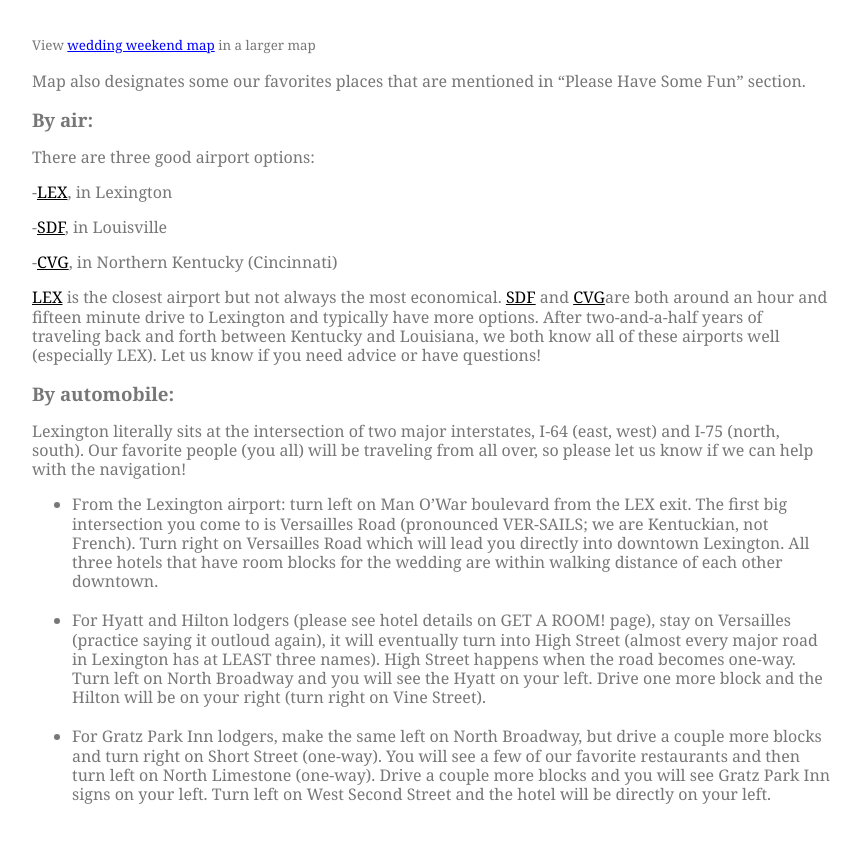
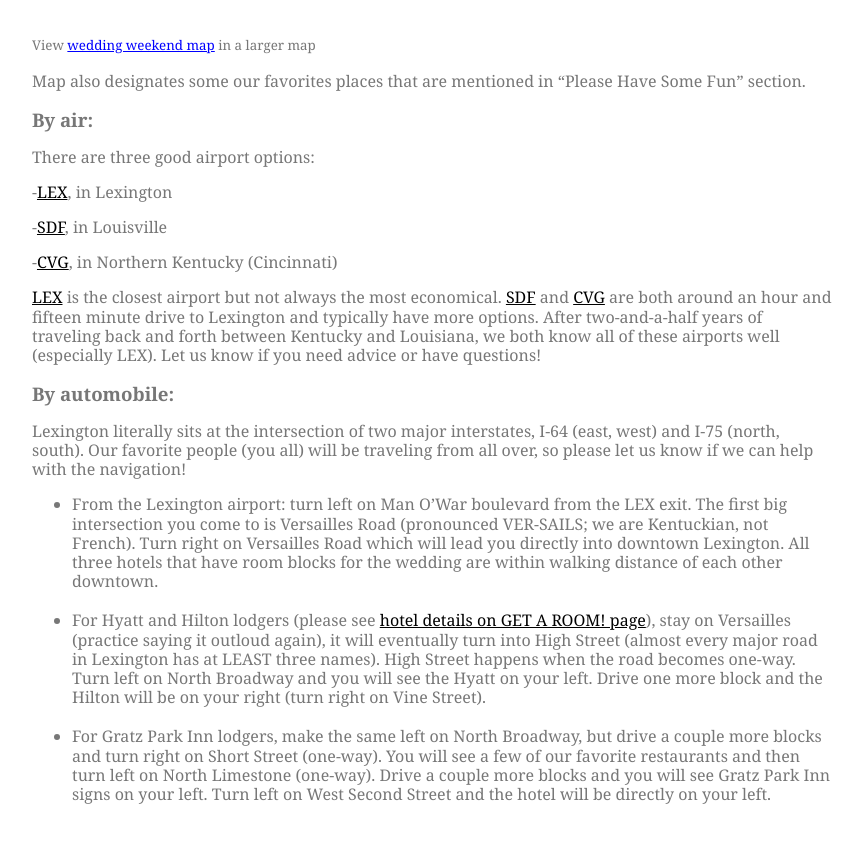
Before and after one commit to nikolaiwarner/annedeanandrand.com, a Jekyll site: the page built from kentucky.md, in a window 1280 px wide, cut to the strip 774-1618 px from the top of the page. Shown: the whole strip, without its empty margins (208-1069 px from the left). Built offline with Jekyll 4.4.1, drawn with Linux system fonts in a browser that asks for light colours; part of the change alters nothing that is shown.

```diff
--- a/kentucky.md
+++ b/kentucky.md
@@ -25,7 +25,7 @@ There are three good airport options:
 
 -[CVG](http://www.cvgairport.com/), in Northern Kentucky (Cincinnati)
 
-[LEX](http://www.bluegrassairport.com/) is the closest airport but not always the most economical. [SDF](http://www.flylouisville.com/) and [CVG](http://cvgairport.com/)are both around an hour and fifteen minute drive to Lexington and typically have more options. After two-and-a-half years of traveling back and forth between Kentucky and Louisiana, we both know all of these airports well (especially LEX). Let us know if you need advice or have questions!
+[LEX](http://www.bluegrassairport.com/) is the closest airport but not always the most economical. [SDF](http://www.flylouisville.com/) and [CVG](http://cvgairport.com/) are both around an hour and fifteen minute drive to Lexington and typically have more options. After two-and-a-half years of traveling back and forth between Kentucky and Louisiana, we both know all of these airports well (especially LEX). Let us know if you need advice or have questions!
 
 ### By automobile:
 
@@ -34,7 +34,7 @@ Lexington literally sits at the intersection of two major interstates, I-64 (eas
 - From the Lexington airport: turn left on Man O'War boulevard from the LEX exit. The first big intersection you come to is Versailles Road (pronounced VER-SAILS; we are Kentuckian, not French). Turn right on Versailles Road which will lead you directly into downtown Lexington. All three hotels that have room blocks for the wedding are within walking distance of each other downtown.
 
 
-- For Hyatt and Hilton lodgers (please see hotel details on GET A ROOM! page), stay on Versailles (practice saying it outloud again), it will eventually turn into High Street (almost every major road in Lexington has at LEAST three names). High Street happens when the road becomes one-way. Turn left on North Broadway and you will see the Hyatt on your left. Drive one more block and the Hilton will be on your right (turn right on Vine Street).
+- For Hyatt and Hilton lodgers (please see [hotel details on GET A ROOM! page](/room)), stay on Versailles (practice saying it outloud again), it will eventually turn into High Street (almost every major road in Lexington has at LEAST three names). High Street happens when the road becomes one-way. Turn left on North Broadway and you will see the Hyatt on your left. Drive one more block and the Hilton will be on your right (turn right on Vine Street).
 
 
 - For Gratz Park Inn lodgers, make the same left on North Broadway, but drive a couple more blocks and turn right on Short Street (one-way). You will see a few of our favorite restaurants and then turn left on North Limestone (one-way). Drive a couple more blocks and you will see Gratz Park Inn signs on your left. Turn left on West Second Street and the hotel will be directly on your left.
```
